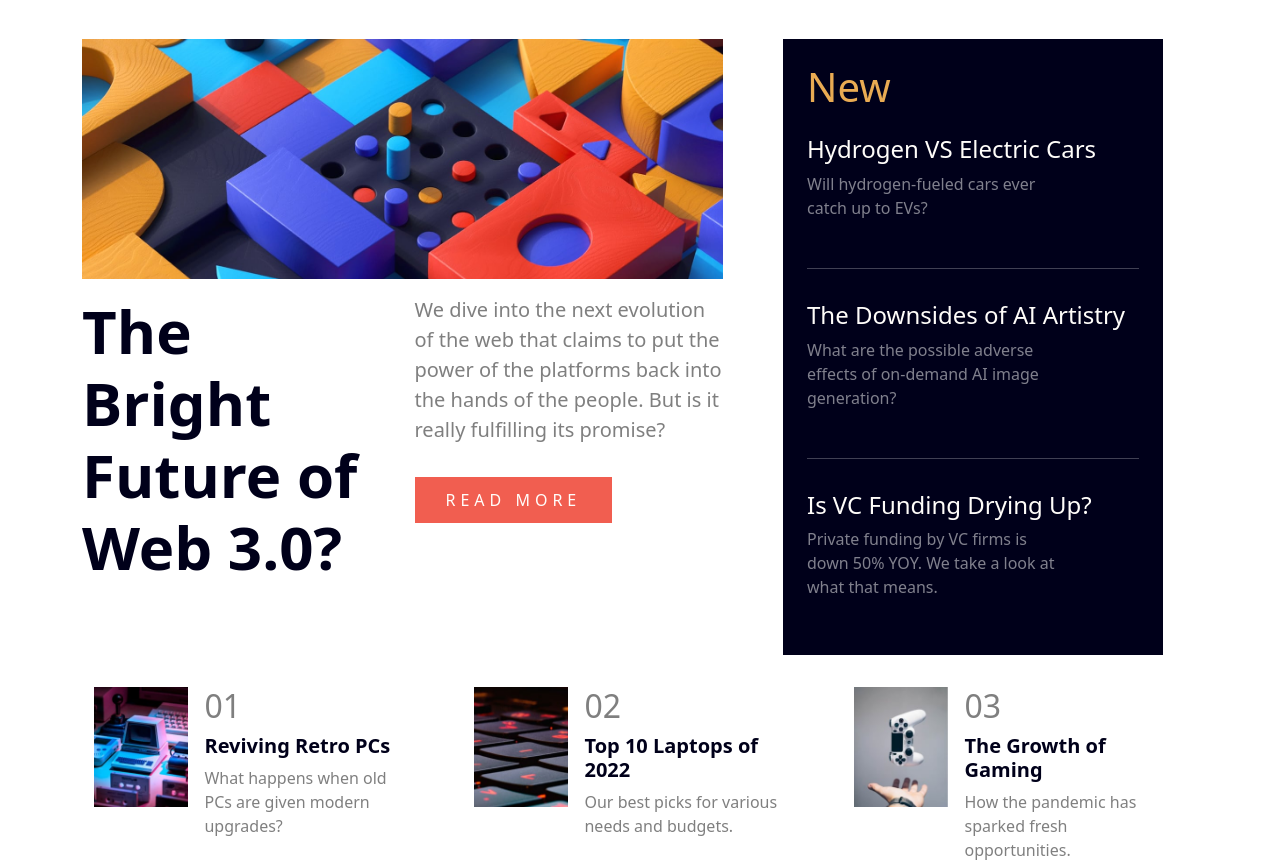
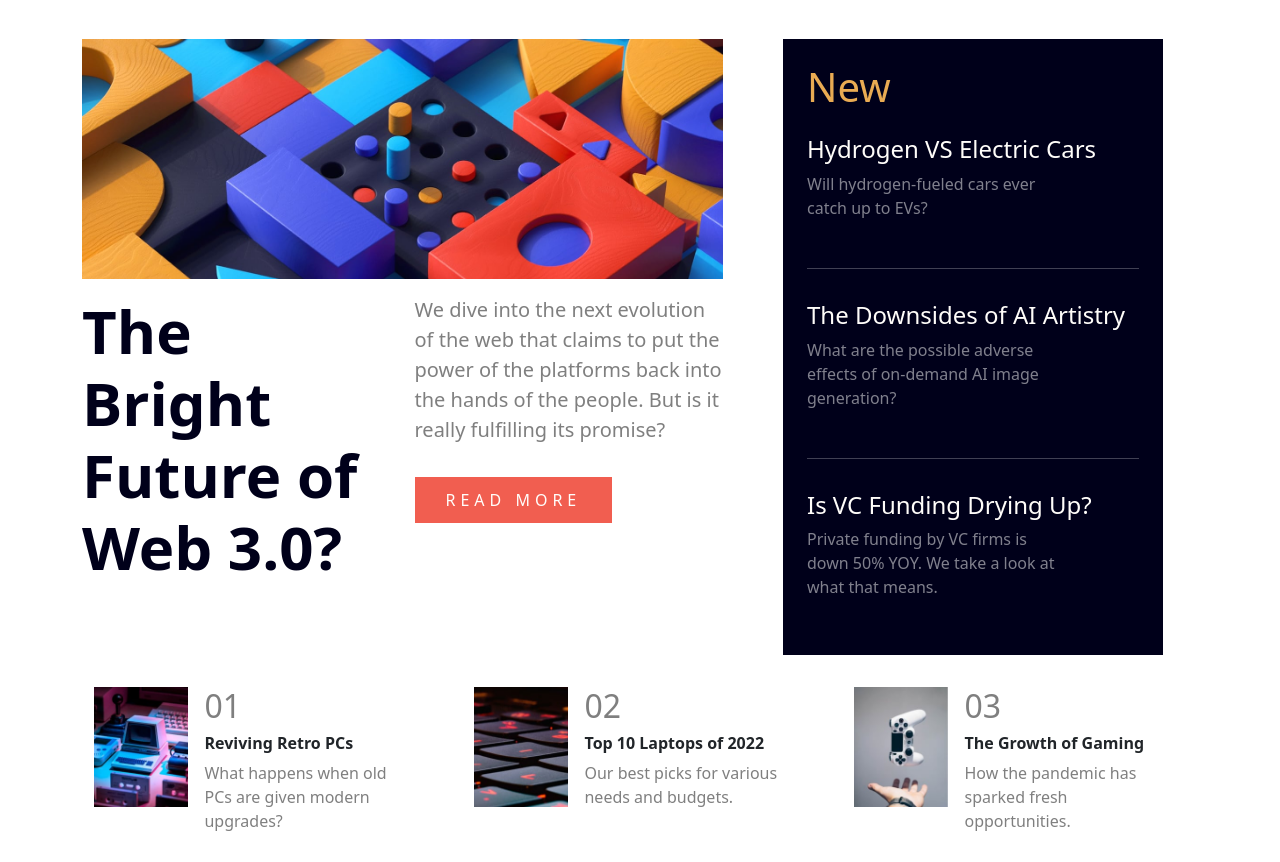
Before and after one commit to mohamedash13/News-homepage, a plain HTML site: page index.html in a window 1280 px wide. Shown: the part 91-953 px from the top of the page. After the commit the page ends 924 px from the top, so only its background shows below. Drawn offline with Linux system fonts and the light colour scheme.

Commit message:
Update index.html

```diff
--- a/index.html
+++ b/index.html
@@ -110,7 +110,7 @@
             <img src="assets/images/image-retro-pcs.jpg" alt="">
             <div class="description ps-3 d-flex flex-column justify-content-between">
               <h3 class="num text-black-50 fs-2">01</h3>
-              <h5 class="fw-bold">Reviving Retro PCs</h5>
+              <h6 class="fw-bold">Reviving Retro PCs</h6>
               <p class="fs-6 text-black-50">What happens when old PCs are given modern upgrades?</p>
             </div>
           </div>
@@ -120,7 +120,7 @@
             <img src="assets/images/image-top-laptops.jpg" alt="">
             <div class="description ps-3 d-flex flex-column justify-content-between">
               <h3 class="num text-black-50 fs-2">02</h3>
-              <h5 class="fw-bold">Top 10 Laptops of 2022</h5>
+              <h6 class="fw-bold">Top 10 Laptops of 2022</h6>
               <p class="fs-6 text-black-50">Our best picks for various needs and budgets.</p>
             </div>
           </div>
@@ -130,7 +130,7 @@
             <img src="assets/images/image-gaming-growth.jpg" alt="">
             <div class="description ps-3 d-flex flex-column justify-content-between">
               <h3 class="num text-black-50 fs-2">03</h3>
-              <h5 class="fw-bold">The Growth of Gaming</h5>
+              <h6 class="fw-bold">The Growth of Gaming</h6>
               <p class="fs-6 text-black-50">How the pandemic has sparked fresh opportunities.</p>
             </div>
           </div>
@@ -139,43 +139,6 @@
     </div>
   </div>
 
-
-
-
-
-
-
-
-  <!-- The Bright Future of Web 3.0?
-
-  We dive into the next evolution of the web that claims to put the power of the platforms back into the hands of the people.
-  But is it really fulfilling its promise?
-
-  Read more
-
-  New
-
-  Hydrogen VS Electric Cars
-  Will hydrogen-fueled cars ever catch up to EVs?
-
-  The Downsides of AI Artistry
-  What are the possible adverse effects of on-demand AI image generation?
-
-  Is VC Funding Drying Up?
-  Private funding by VC firms is down 50% YOY. We take a look at what that means.
-
-  01
-  Reviving Retro PCs
-  What happens when old PCs are given modern upgrades?
-
-  02
-  Top 10 Laptops of 2022
-  Our best picks for various needs and budgets.
-
-  03
-  The Growth of Gaming
-  How the pandemic has sparked fresh opportunities.
-   -->
   <!-- <div class="attribution">
     Challenge by <a href="https://www.frontendmentor.io?ref=challenge" target="_blank">Frontend Mentor</a>.
     Coded by <a href="#">Your Name Here</a>.
```
